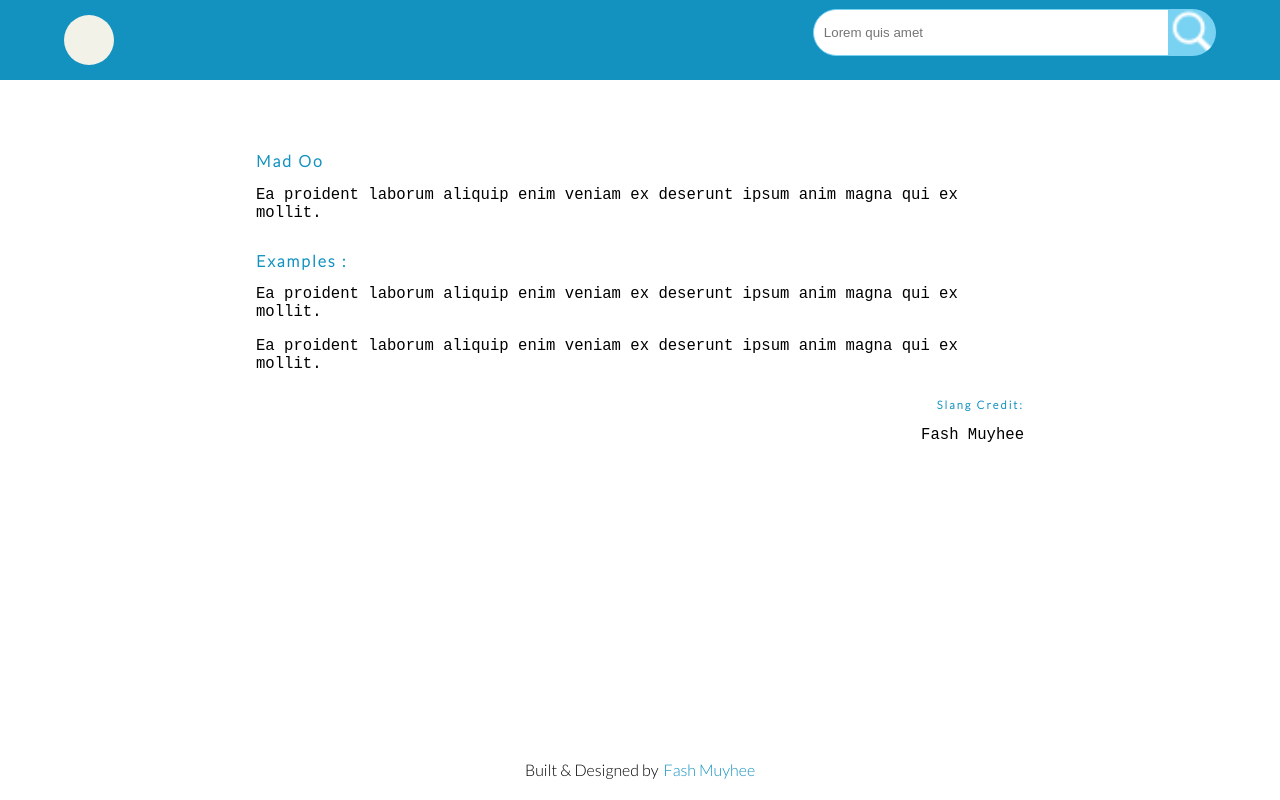
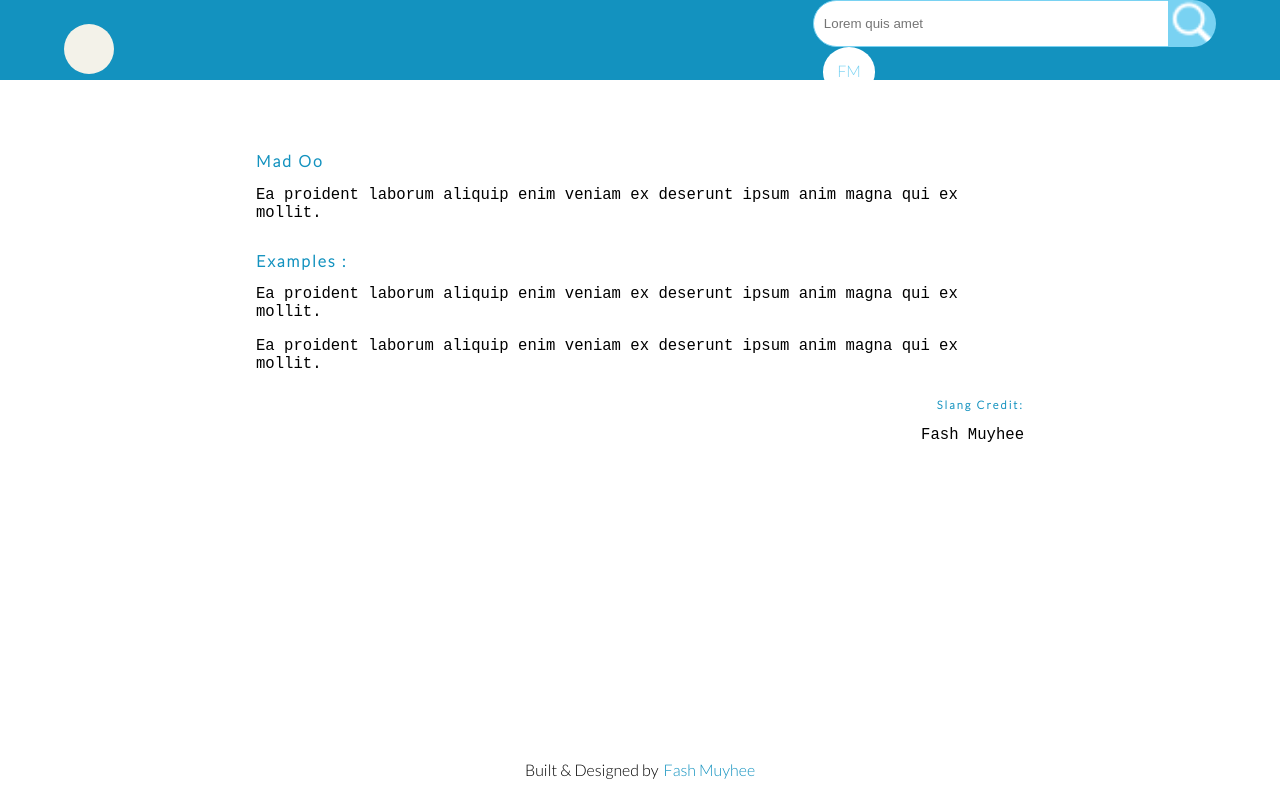
Before and after one commit to FashMuyhee/9jaslangs, a React (Create React App) app: page /result/1 in a window 1280 px wide. Built offline with nearby package versions, Linux system fonts and the light colour scheme; the HTML template or start-up script is replaced by a standard one.

Commit message:
imported Avatar component

```diff
--- a/src/view/result/index.js
+++ b/src/view/result/index.js
@@ -1,8 +1,15 @@
 import React, { useState } from "react";
 import "./index.scss";
 import { Header, Searchbar, Modal, Footer } from "../../component";
-import { Container, Icon, Title, Text, InputText } from "../../component/styled-component";
-import colors from '../../helpers/colors'
+import {
+  Container,
+  Icon,
+  Title,
+  Text,
+  InputText,
+  Avatar
+} from "../../component/styled-component";
+import colors from "../../helpers/colors";
 import search from "../../img/icons/search.png";
 import back from "../../img/icons/back.png";
 const Left = ({ onClick }) => (
@@ -15,7 +22,8 @@ const Left = ({ onClick }) => (
 const Right = ({ onClick }) => (
   <>
     <Icon src={search} alt="search" className="hide-bg" onClick={onClick} />
-    <Searchbar customClass="hide-sm" />
+    <Searchbar customClass="hide-sm no-margin" />
+    <Avatar>FM</Avatar>
   </>
 );
 const Result = props => {
@@ -29,11 +37,15 @@ const Result = props => {
     setModalState(true);
     setModalState(true);
   };
-  const ModalSearch = () =>(
+  const ModalSearch = () => (
     <div className="modal-search">
-      <InputText placeholder="Pariatur duis" name="query" className="modal-input"/>
+      <InputText
+        placeholder="Pariatur duis"
+        name="query"
+        className="modal-input"
+      />
     </div>
-  )
+  );
   return (
     <>
       <Header
@@ -77,7 +89,7 @@ const Result = props => {
           handleClose={handleModalClose}
         ></Modal>
       </main>
-      <Footer/>
+      <Footer />
     </>
   );
 };
```
